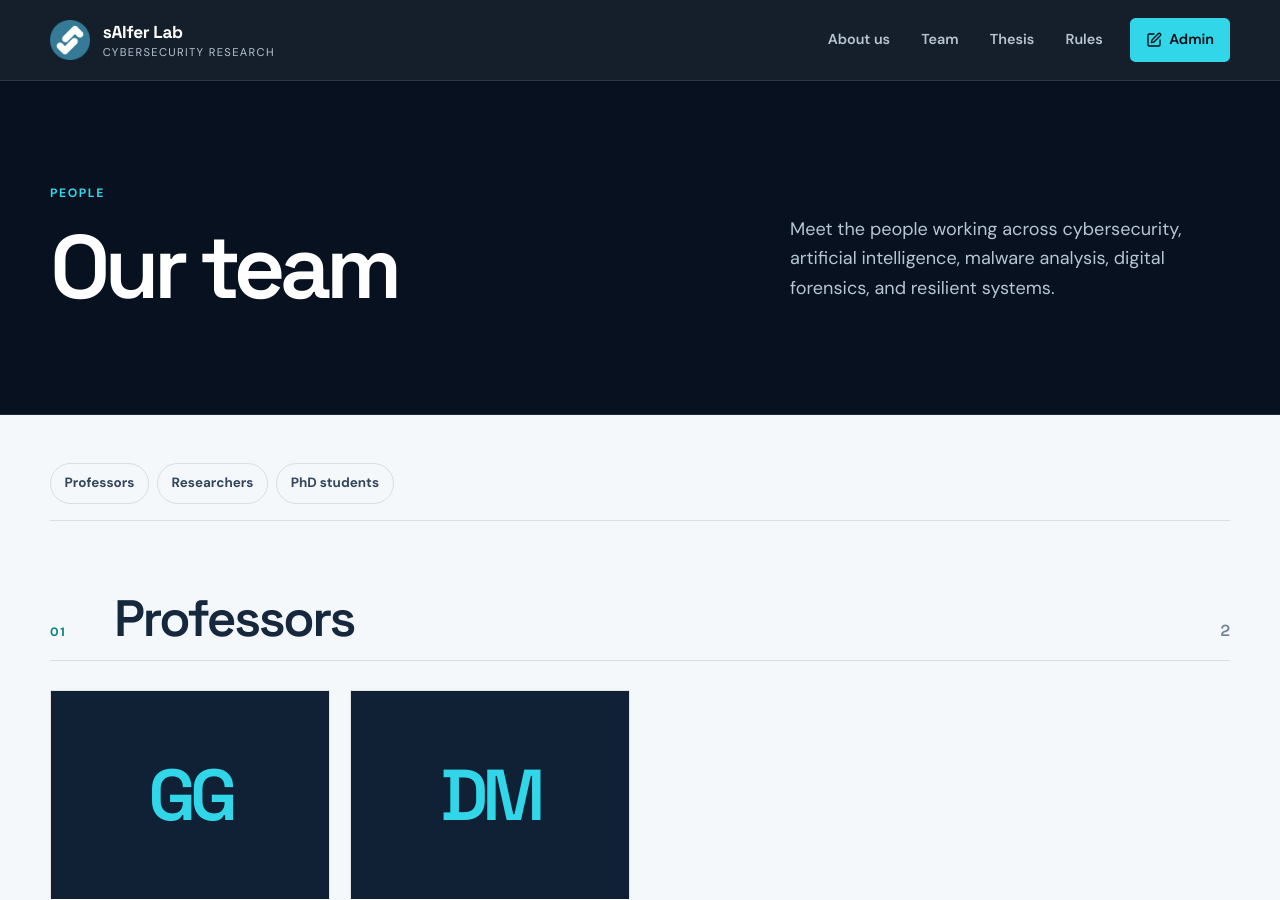
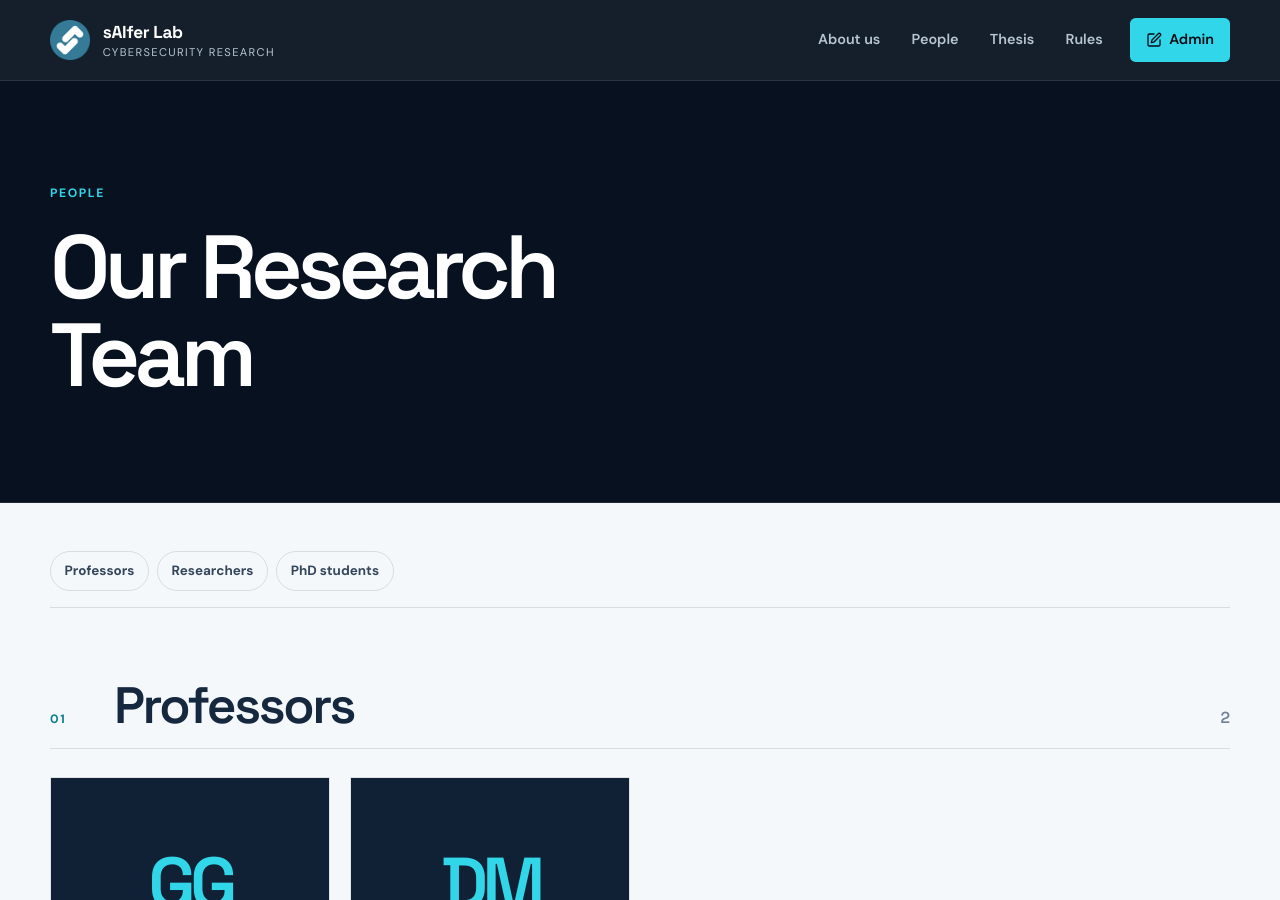
Before and after one commit to sAIferLab-Cyber/saiferlab-cyber.github.io, a Jekyll site: the page built from team.html, in a window 1280 px wide and 900 px high. Built offline with Jekyll 4.4.1, drawn with Linux system fonts in a browser that asks for light colours.

Commit message:
Updated team page

```diff
--- a/_includes/header.html
+++ b/_includes/header.html
@@ -15,7 +15,7 @@
 
     <nav class="site-nav" aria-label="Primary navigation" data-menu>
       <a href="{{ '/about/' | relative_url }}">About us</a>
-      <a href="{{ '/team/' | relative_url }}">Team</a>
+      <a href="{{ '/team/' | relative_url }}">People</a>
       <a href="{{ '/thesis/' | relative_url }}">Thesis</a>
       <a href="{{ '/rules/' | relative_url }}">Rules</a>
       <a class="nav-admin" href="{{ '/admin/' | relative_url }}"><i data-lucide="square-pen"></i> Admin</a>
--- a/team.html
+++ b/team.html
@@ -11,9 +11,9 @@ permalink: /team/
   <div class="shell page-hero-inner team-hero-grid">
     <div>
       <p class="section-label">People</p>
-      <h1>Our team</h1>
+      <h1>Our Research Team</h1>
     </div>
-    <p>Meet the people working across cybersecurity, artificial intelligence, malware analysis, digital forensics, and resilient systems.</p>
+    <!-- <p>Meet the people working across cybersecurity, artificial intelligence, malware analysis, digital forensics, and resilient systems.</p> -->
   </div>
 </header>
 
```
